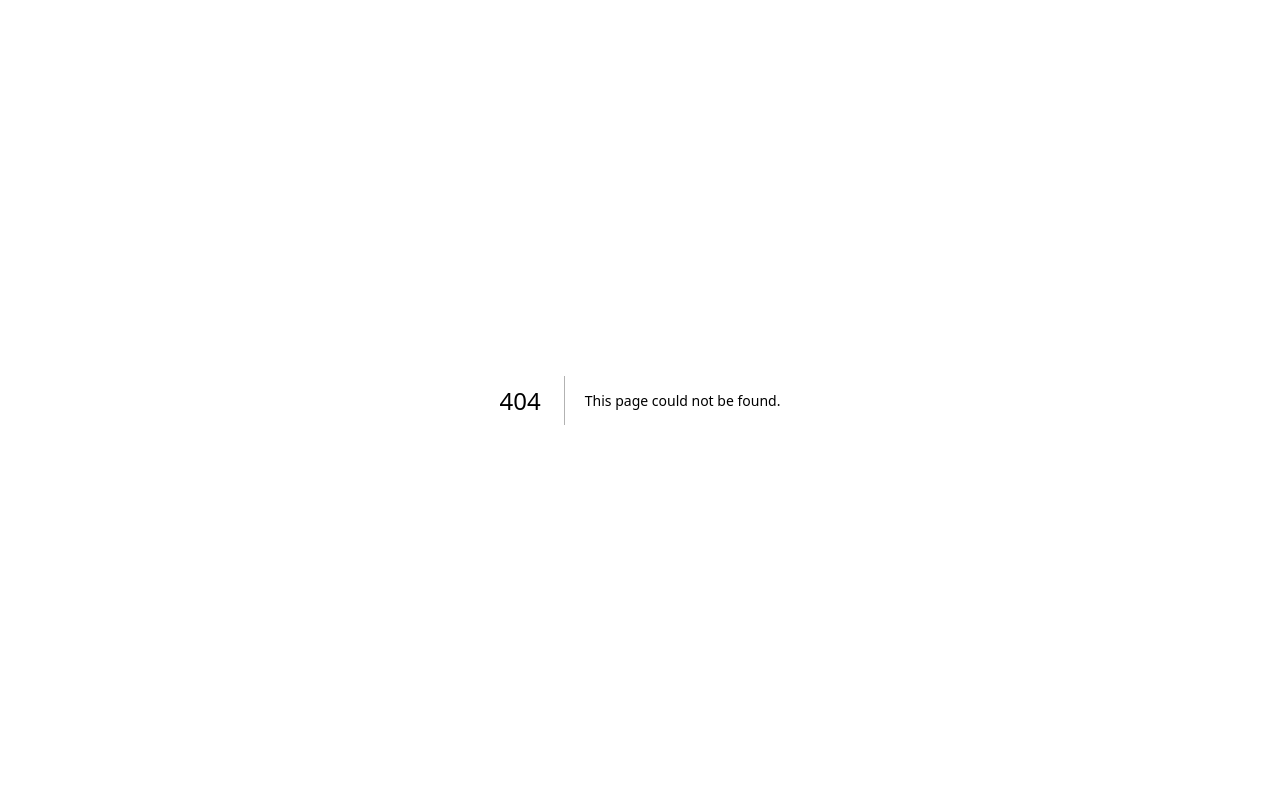
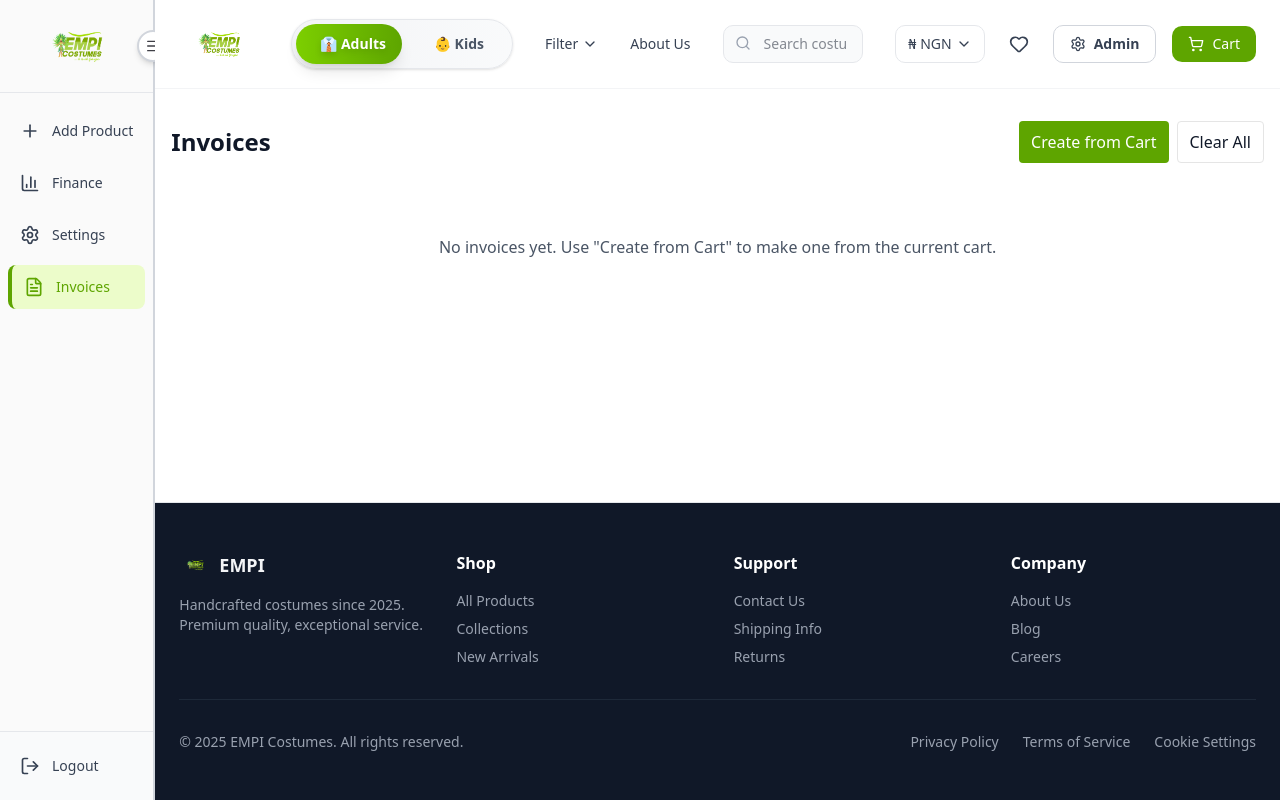
Before and after one commit to BigT001/empi, a Next.js app: page /admin/invoices in a window 1280 px wide. Before the commit this address had no page. Built offline with nearby package versions, Linux system fonts and the light colour scheme.

Commit message:
side bar invoice

```diff
--- /dev/null
+++ b/app/admin/invoices/page.tsx
@@ -0,0 +1,118 @@
+"use client";
+
+import { useEffect, useState } from "react";
+import Link from "next/link";
+import { Header } from "../../components/Header";
+import { Navigation } from "../../components/Navigation";
+import { Footer } from "../../components/Footer";
+import { getCart } from "../../../lib/cart";
+
+type Invoice = {
+  id: string;
+  date: string;
+  items: Array<{ id: string; name: string; qty: number; price: number; mode: string }>;
+  total: number;
+};
+
+const STORAGE_KEY = "empi_invoices";
+
+function loadInvoices(): Invoice[] {
+  if (typeof window === "undefined") return [];
+  try {
+    const raw = localStorage.getItem(STORAGE_KEY);
+    if (!raw) return [];
+    return JSON.parse(raw) as Invoice[];
+  } catch (e) {
+    console.error(e);
+    return [];
+  }
+}
+
+function saveInvoices(invoices: Invoice[]) {
+  if (typeof window === "undefined") return;
+  localStorage.setItem(STORAGE_KEY, JSON.stringify(invoices));
+}
+
+export default function AdminInvoicesPage() {
+  const [invoices, setInvoices] = useState<Invoice[]>([]);
+  const [currency, setCurrency] = useState("NGN");
+  const [category, setCategory] = useState("adults");
+
+  useEffect(() => {
+    setInvoices(loadInvoices());
+  }, []);
+
+  const createInvoiceFromCart = () => {
+    const cart = getCart();
+    if (cart.length === 0) return alert("Cart is empty — add items first to create invoice.");
+
+    const id = `INV-${Date.now()}`;
+    const items = cart.map((c) => ({ id: c.id, name: c.name, qty: c.quantity, price: c.unitPrice, mode: c.mode }));
+    const total = cart.reduce((s, it) => s + it.unitPrice * it.quantity, 0);
+    const invoice: Invoice = { id, date: new Date().toISOString(), items, total };
+    const next = [invoice, ...invoices];
+    setInvoices(next);
+    saveInvoices(next);
+    alert(`Invoice ${id} created.`);
+  };
+
+  const clearInvoices = () => {
+    if (!confirm("Clear all saved invoices?")) return;
+    saveInvoices([]);
+    setInvoices([]);
+  };
+
+  return (
+    <div className="min-h-screen bg-white text-gray-900 flex flex-col">
+      <header className="border-b border-gray-100 sticky top-0 z-40 bg-white/95 backdrop-blur-sm">
+        <div className="mx-auto w-full px-2 md:px-6 py-2 md:py-4 flex items-center justify-center gap-2 md:justify-between md:gap-8">
+          <Header />
+          <nav className="flex items-center flex-1">
+            <Navigation category={category} onCategoryChange={setCategory} currency={currency} onCurrencyChange={setCurrency} />
+          </nav>
+        </div>
+      </header>
+
+      <main className="flex-1 max-w-6xl mx-auto px-4 py-8 w-full">
+        <div className="flex items-center justify-between mb-6">
+          <h1 className="text-2xl font-bold">Invoices</h1>
+          <div className="flex gap-2">
+            <button onClick={createInvoiceFromCart} className="bg-lime-600 text-white px-3 py-2 rounded">Create from Cart</button>
+            <button onClick={clearInvoices} className="border px-3 py-2 rounded">Clear All</button>
+          </div>
+        </div>
+
+        {invoices.length === 0 ? (
+          <div className="text-center py-12 text-gray-600">No invoices yet. Use "Create from Cart" to make one from the current cart.</div>
+        ) : (
+          <div className="space-y-4">
+            {invoices.map((inv) => (
+              <div key={inv.id} className="border rounded-lg p-4">
+                <div className="flex items-center justify-between mb-2">
+                  <div>
+                    <div className="font-semibold">{inv.id}</div>
+                    <div className="text-sm text-gray-600">{new Date(inv.date).toLocaleString()}</div>
+                  </div>
+                  <div className="text-right">
+                    <div className="font-bold">{inv.total.toFixed(2)}</div>
+                    <Link href="#" className="text-sm text-lime-600">View</Link>
+                  </div>
+                </div>
+                <div className="grid grid-cols-1 md:grid-cols-3 gap-2 mt-2">
+                  {inv.items.map((it) => (
+                    <div key={it.id + it.mode} className="p-2 border rounded">
+                      <div className="font-medium text-sm">{it.name}</div>
+                      <div className="text-xs text-gray-600">{it.qty} × {it.price.toFixed(2)} ({it.mode})</div>
+                    </div>
+                  ))}
+                </div>
+              </div>
+            ))}
+          </div>
+        )}
+      </main>
+
+      <Footer />
+    </div>
+  );
+}
--- a/app/components/AdminSidebar.tsx
+++ b/app/components/AdminSidebar.tsx
@@ -3,7 +3,7 @@
 import Link from "next/link";
 import Image from "next/image";
 import { usePathname } from "next/navigation";
-import { Plus, BarChart3, Settings, LogOut } from "lucide-react";
+import { Plus, BarChart3, Settings, LogOut, FileText } from "lucide-react";
 import {
   Sidebar,
   SidebarContent,
@@ -37,6 +37,11 @@ const sidebarItems: SidebarItem[] = [
     name: "Settings",
     href: "/admin/settings",
     icon: <Settings className="h-5 w-5" />,
+  },
+  {
+    name: "Invoices",
+    href: "/admin/invoices",
+    icon: <FileText className="h-5 w-5" />,
   },
 ];
 
```
